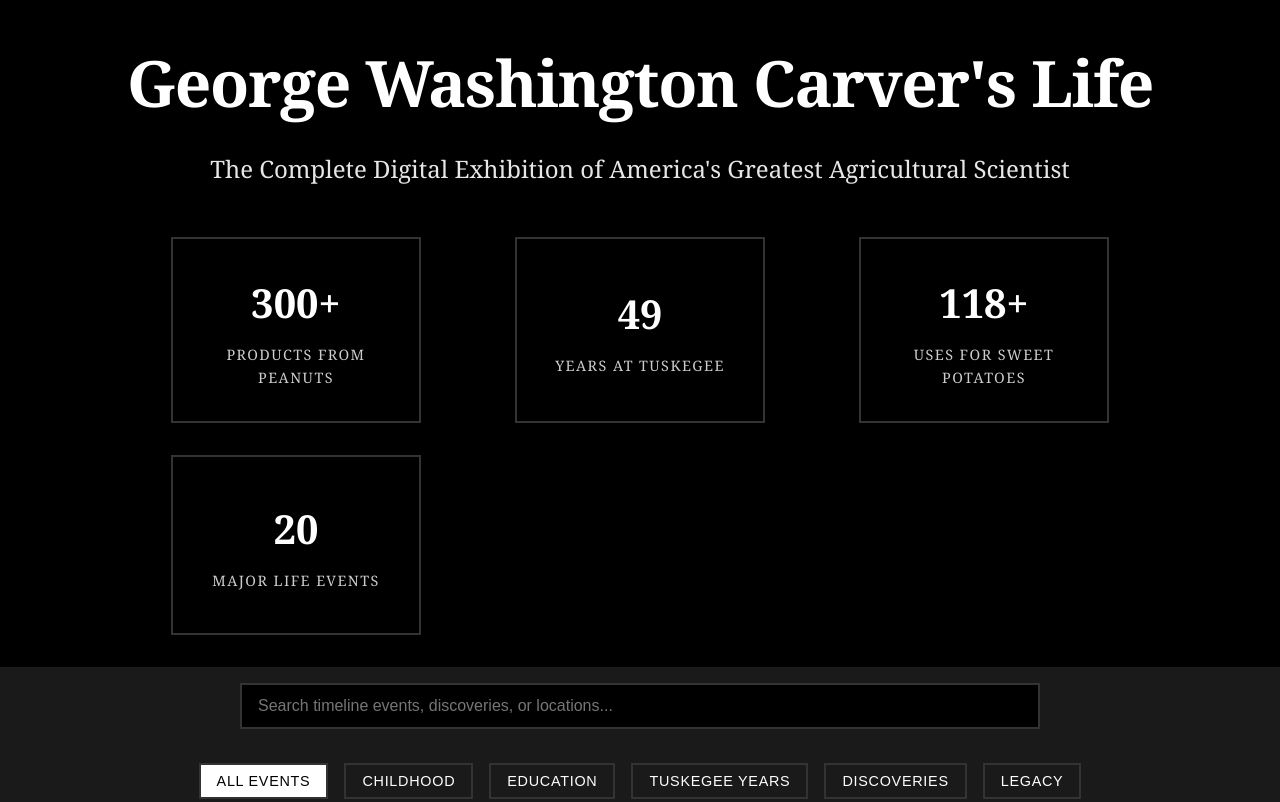
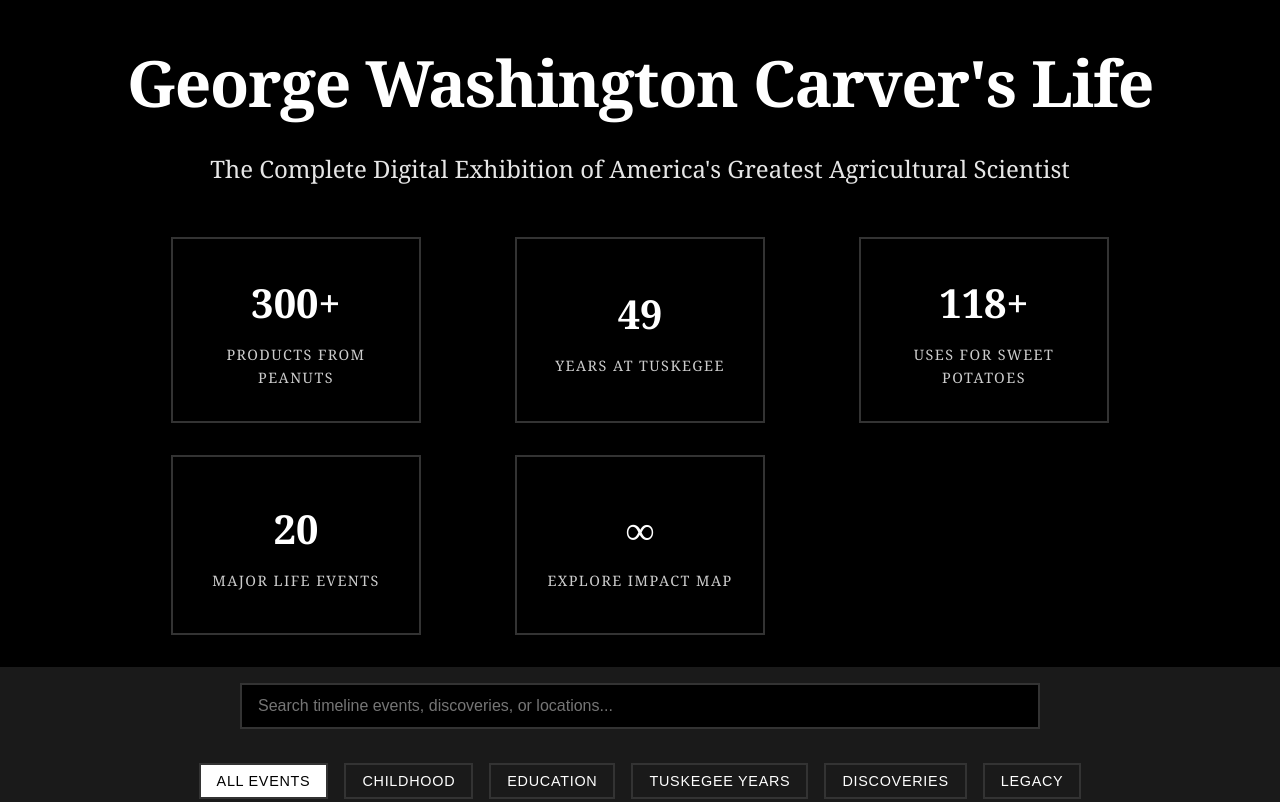
Before and after one commit to fantravel1/georgewashingtoncarverlife, a plain HTML site: page index.html in a window 1280 px wide. Shown: the top 802 px of the page. Drawn offline with Linux system fonts and the light colour scheme.

Commit message:
Update index.html

```diff
--- a/index.html
+++ b/index.html
@@ -972,6 +972,10 @@
                         <span class="stat-number" id="totalEvents">20</span>
                         <span class="stat-label">Major Life Events</span>
                     </a>
+                    <a href="CarverImpactMap.html" class="stat-item clickable">
+                        <span class="stat-number">∞</span>
+                        <span class="stat-label">Explore Impact Map</span>
+                    </a>
                 </div>
             </div>
         </div>
```
